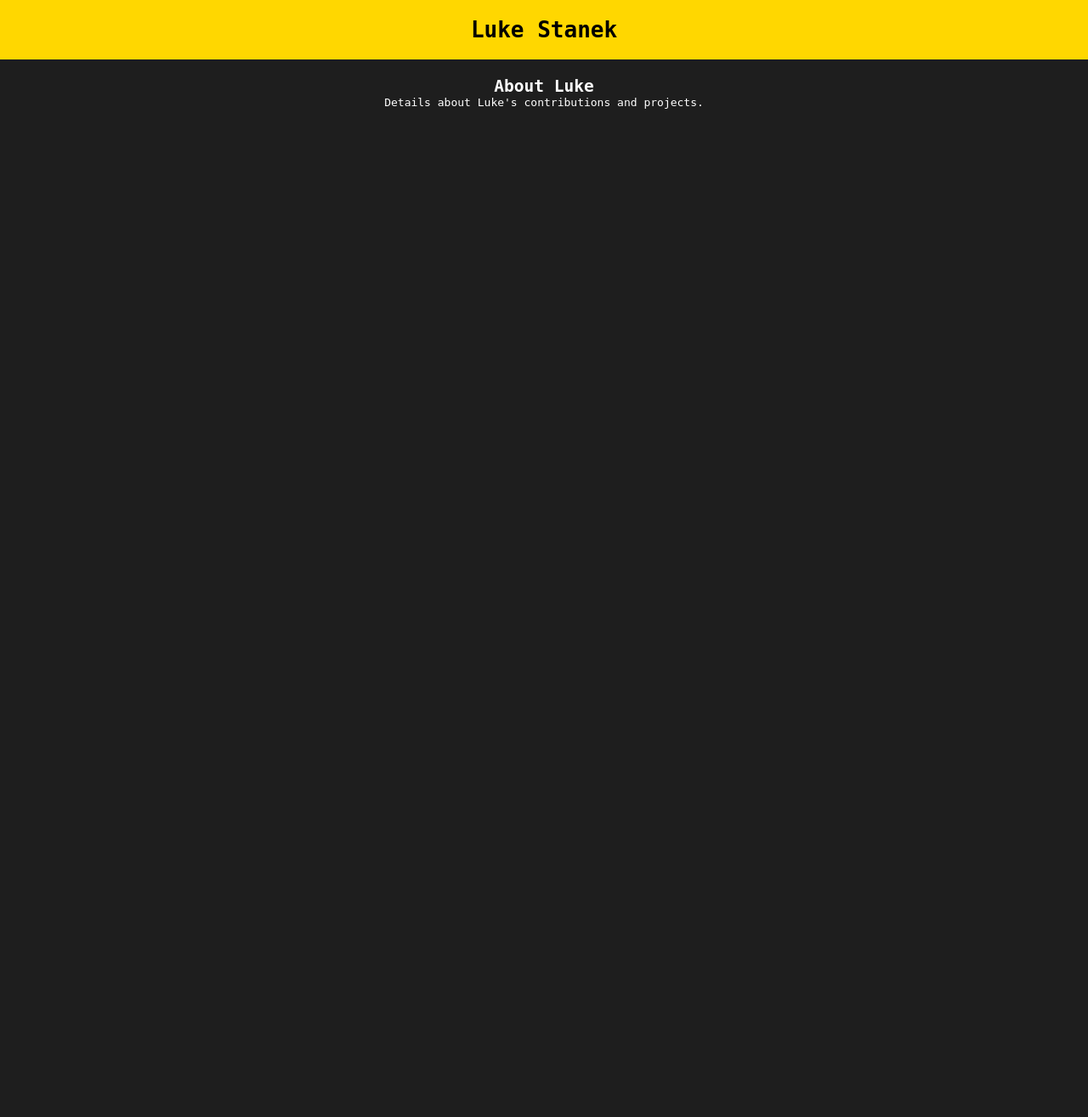
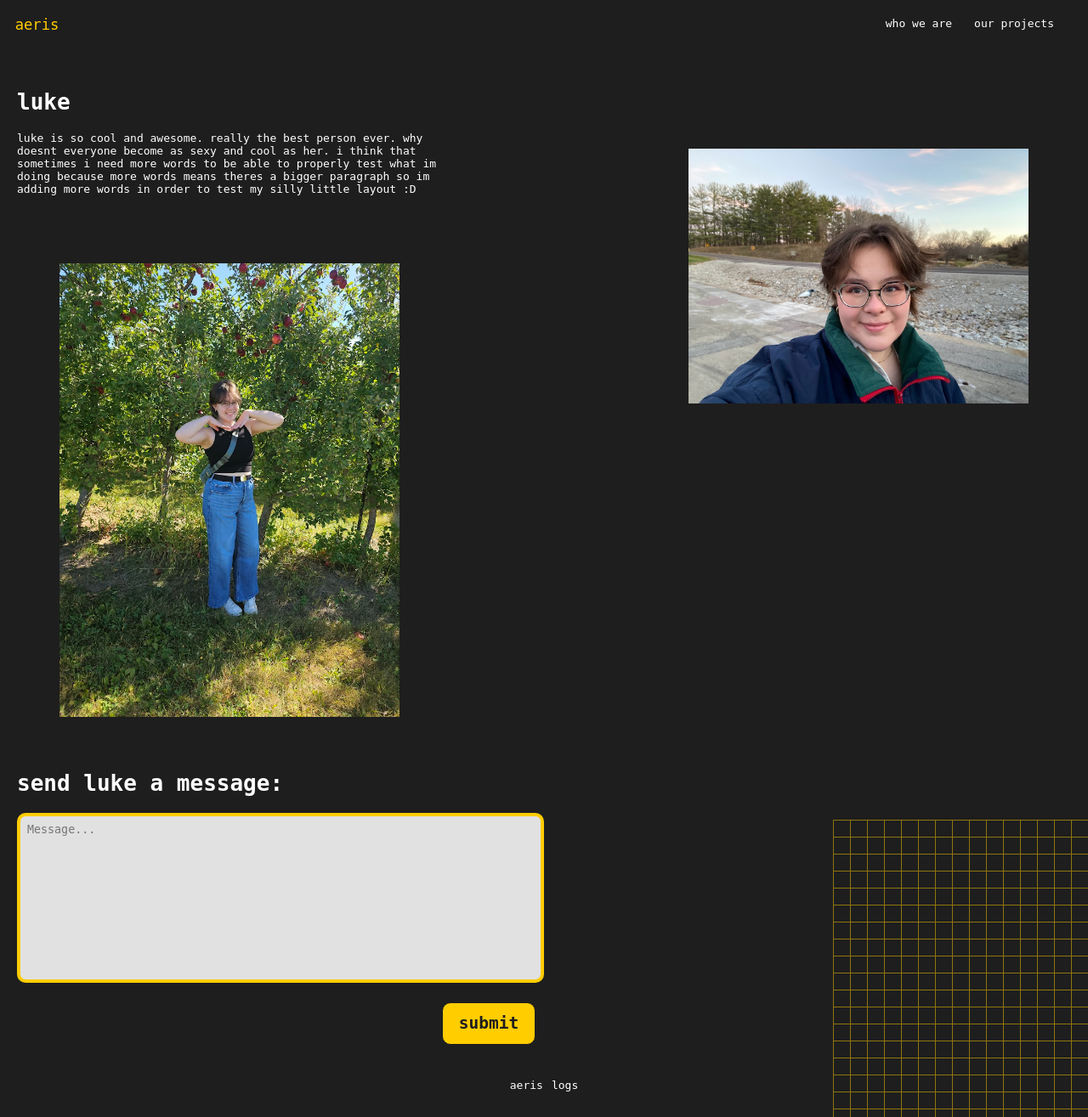
Before and after one commit to ConverseMovies/Lab3, a Flask app: page /static/luke.html in a window 1280 px wide. Shown: the whole page at 85% size. Run offline with Flask 3, Linux system fonts and the light colour scheme.

Commit message:
set up all people's pages

```diff
--- a/static/elizabeth.html
+++ b/static/elizabeth.html
@@ -5,7 +5,7 @@
     <meta name="viewport" content="width=device-width, initial-scale=1.0">
     <title>elizabeth</title>
     <link rel="stylesheet" href="/static/styles.css">
-    <script src="/static/passwordCheck.js"></script> <!-- Ensure this is included -->
+    <script src="/static/passwordCheck.js"></script>
 </head>
 <body>
     <div class="grid-bottom"></div>
@@ -39,7 +39,7 @@
                 <button class="dropdown-btn">who we are</button>
                 <div class="dropdown-content">
                     <a href="/static/elizabeth.html">elizabeth</a>
-                    <a href="/team/gavin.html">gavin</a>
+                    <a href="/static/gavin.html">gavin</a>
                     <a href="/static/kaylee.html">kaylee</a>
                     <a href="/static/luke.html">luke</a>
                 </div>
--- a/templates/gavin.html
+++ b/static/gavin.html
@@ -5,7 +5,7 @@
     <meta name="viewport" content="width=device-width, initial-scale=1.0">
     <title>gavin</title>
     <link rel="stylesheet" href="/static/styles.css">
-    <script src="/static/passwordCheck.js"></script> <!-- Ensure this is included -->
+    <script src="/static/passwordCheck.js"></script>
 </head>
 <body>
     <div class="grid-bottom"></div>
@@ -39,7 +39,7 @@
                 <button class="dropdown-btn">who we are</button>
                 <div class="dropdown-content">
                     <a href="/static/elizabeth.html">elizabeth</a>
-                    <a href="/team/gavin.html">gavin</a>
+                    <a href="/static/gavin.html">gavin</a>
                     <a href="/static/kaylee.html">kaylee</a>
                     <a href="/static/luke.html">luke</a>
                 </div>
--- a/static/luke.html
+++ b/static/luke.html
@@ -3,16 +3,60 @@
 <head>
     <meta charset="UTF-8">
     <meta name="viewport" content="width=device-width, initial-scale=1.0">
-    <title>Luke Stanek</title>
+    <title>luke</title>
     <link rel="stylesheet" href="/static/styles.css">
+    <script src="/static/passwordCheck.js"></script>
 </head>
 <body>
-    <header>
-        <h1>Luke Stanek</h1>
-    </header>
-    <main>
-        <h2>About Luke</h2>
-        <p>Details about Luke's contributions and projects.</p>
-    </main>
+    <div class="grid-bottom"></div>
+
+    <div class="profile-container">
+        <h2 class="profile-title">luke</h2>
+        <div class="content-section">
+                <p class="profile-description">luke is so cool and awesome. really the best person ever. why doesnt everyone become as sexy and cool as her. i think that sometimes i need more words to be able to properly test what im doing because more words means theres a bigger paragraph so im adding more words in order to test my silly little layout :D</p>
+            <div class="profile-image">
+                <img src="elizabethh.jpg" alt="eProfile" style="height:250; position: absolute; top: 0px; right: 50px;">
+            </div>
+        </div>
+        <div class="profile-image">
+            <img src = "wilsonspic.png" alt="eWilson" style="width: 300; position: relative; left: 30px;">
+        </div>
+        <h2 class="profile-title">send luke a message:</h2>
+        <form>
+            <textarea placeholder="Message..."></textarea>
+        </form>
+        <button class="send-msg-btn">submit</button>
+        <div class="bottom-text-container">
+            <a href="/" class="bottom-text">aeris</a>
+            <a href="#" class="bottom-text" id="lab1-link">logs</a>
+        </div>
+    </div>
+
+    <nav class="nav-container">
+        <a href= "/" class="home-link">aeris</a>
+        <div class="nav-buttons">
+            <div class="dropdown">
+                <button class="dropdown-btn">who we are</button>
+                <div class="dropdown-content">
+                    <a href="/static/elizabeth.html">elizabeth</a>
+                    <a href="/static/gavin.html">gavin</a>
+                    <a href="/static/kaylee.html">kaylee</a>
+                    <a href="/static/luke.html">luke</a>
+                </div>
+            </div>
+            <div class="dropdown">
+                <button class="dropdown-btn">our projects</button>
+                <div class="dropdown-content">
+                    <a href="#" id="lab1-link-luke">lab one</a>
+                    <a href="#">lab two</a>
+                    <a href="#">lab three</a>
+                    <a href="#">lab four</a>
+                </div>
+            </div>
+        </div>
+    </nav>
+
+
+
 </body>
 </html>
--- a/templates/index.html
+++ b/templates/index.html
@@ -18,7 +18,7 @@
                 <button class="dropdown-btn">who we are</button>
                 <div class="dropdown-content">
                     <a href="/static/elizabeth.html">elizabeth</a>
-                    <a href="/team/gavin.html">gavin</a>
+                    <a href="/static/gavin.html">gavin</a>
                     <a href="/static/kaylee.html">kaylee</a>
                     <a href="/static/luke.html">luke</a>
                 </div>
@@ -47,7 +47,7 @@
                 </div>
                 <div class="image-card">
                     <img class="card-image" src="/static/gavinEgger1.jpg">
-                    <a href="/team/gavin.html" class="card-text">gavin egger</a>
+                    <a href="/static/gavin.html" class="card-text">gavin egger</a>
                 </div>
                 <div class="image-card">
                     <img class="card-image" src="/static/elizabethh.jpg">
```
Also changed, not shown: static/kaylee.html (+52 -8 lines).
